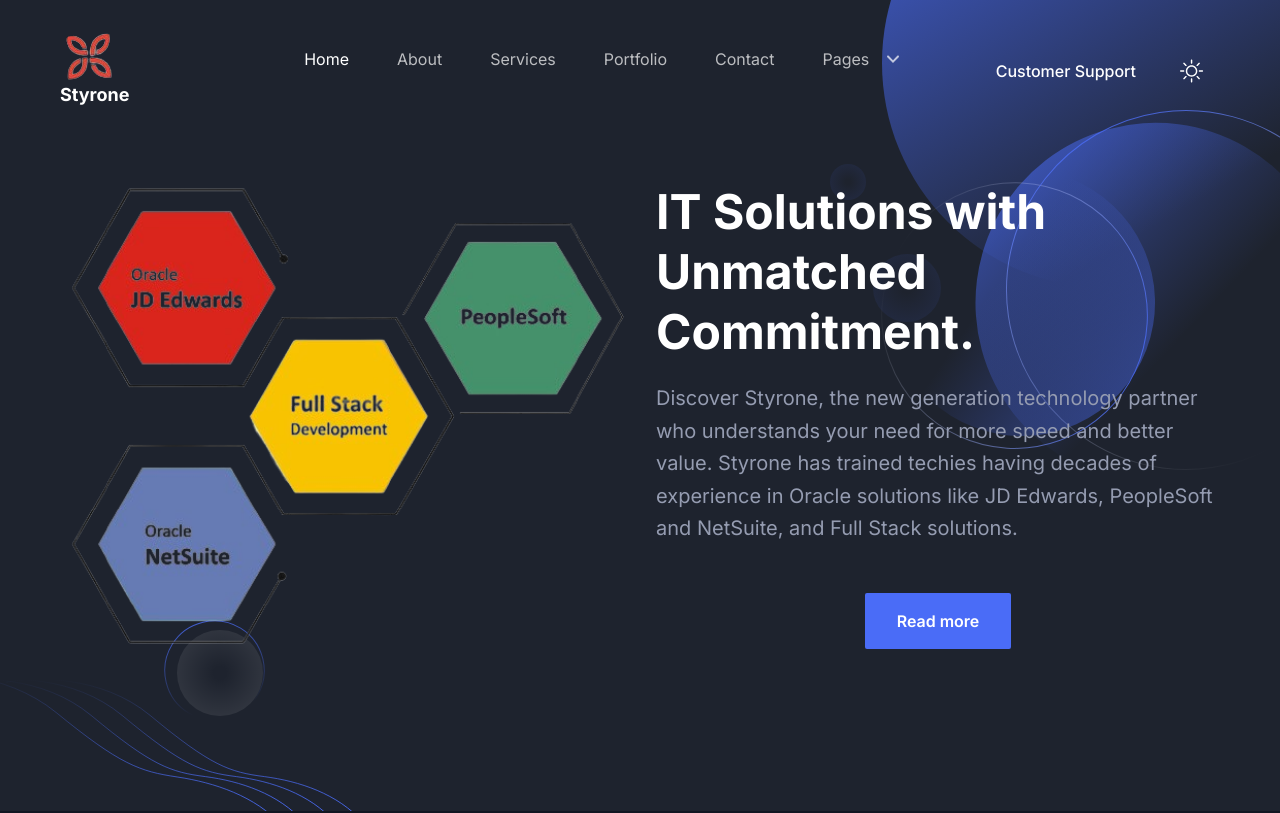
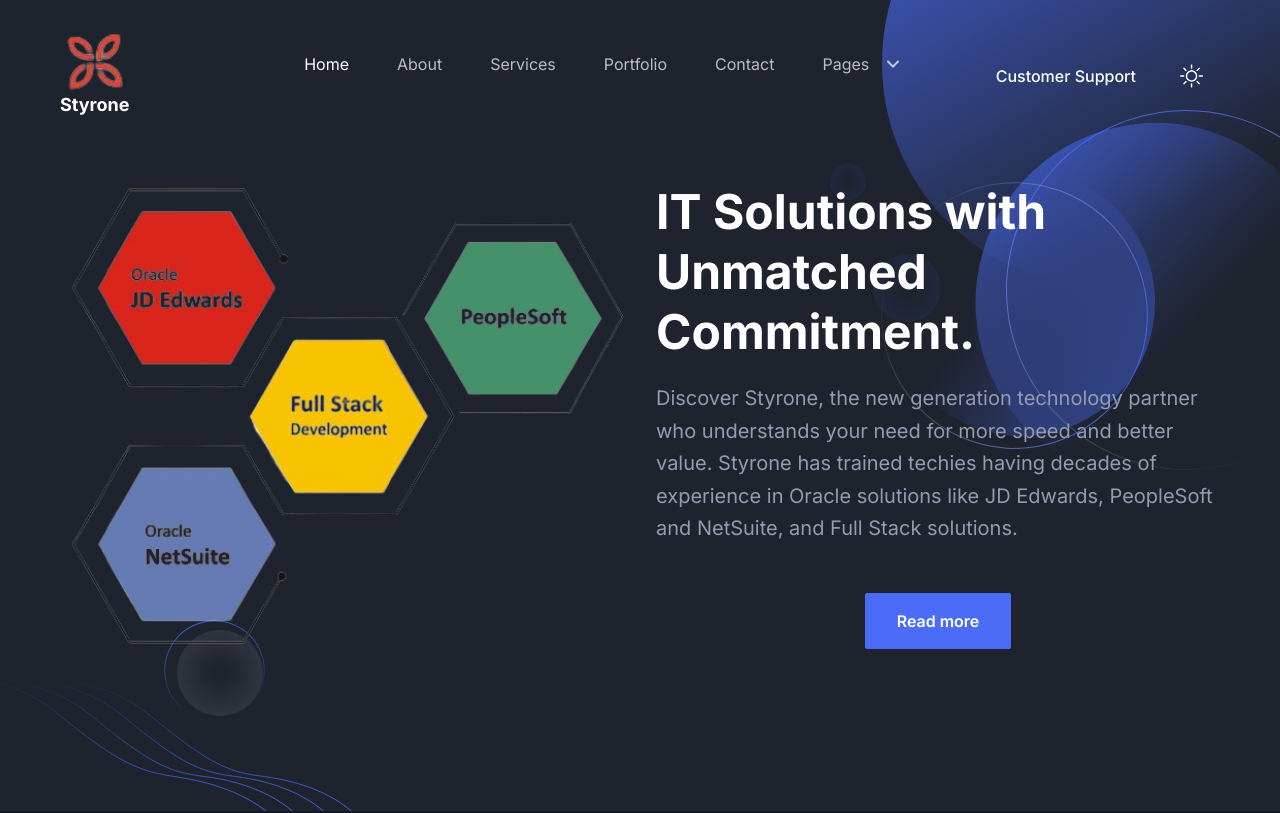
Before and after one commit to santhoshsandan/stylone, a Next.js app: page / in a window 1280 px wide. Shown: the top 813 px of the page. Built offline with nearby package versions, Linux system fonts and the light colour scheme.

Commit message:
Update index.tsx

```diff
--- a/src/components/Header/index.tsx
+++ b/src/components/Header/index.tsx
@@ -57,9 +57,9 @@
                 <Image
                   src="/images/logo1.png"
                   alt="logo"
-                  width={60}  // Decrease the width
-                  height={15}  // Decrease the height
-                  className="w-auto "
+                  width={70}  // Increased width
+                  height={25}  // Decrease the height
+
                 />
                 <h2 className=" text-lg font-bold">Styrone</h2>
 
```
